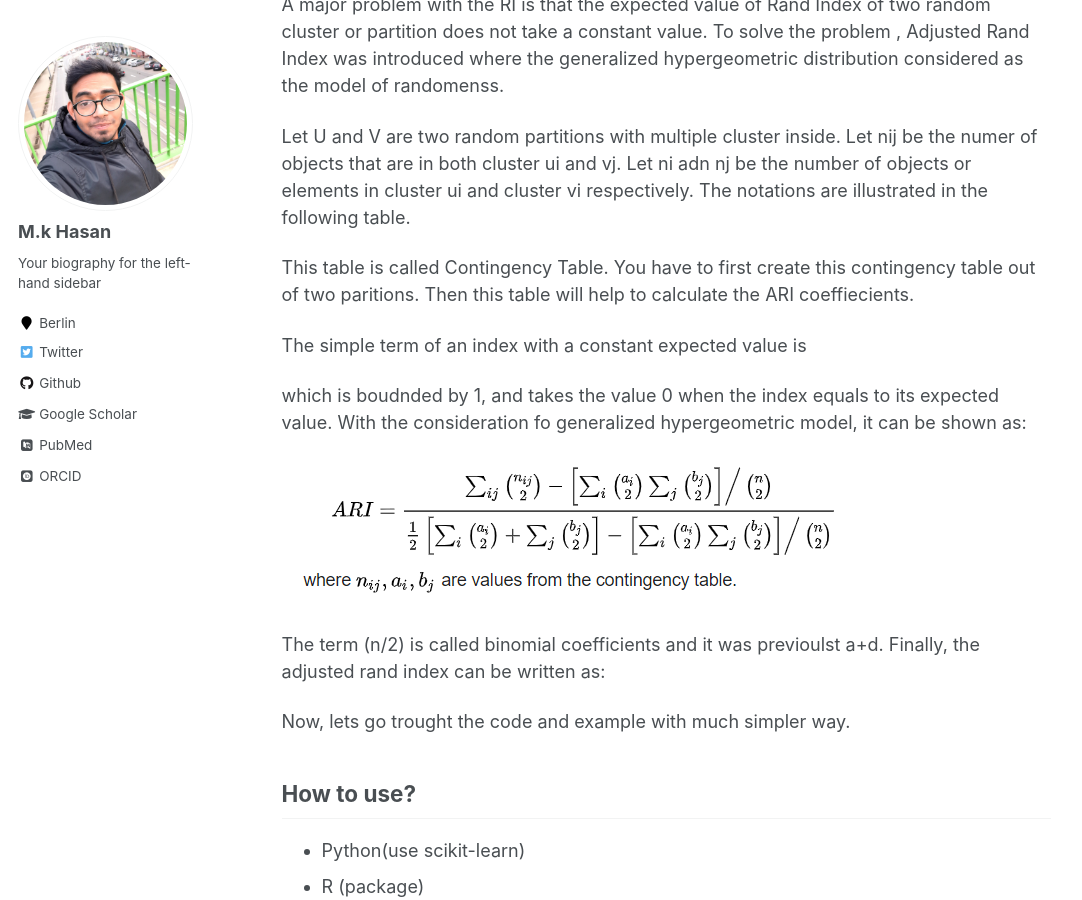
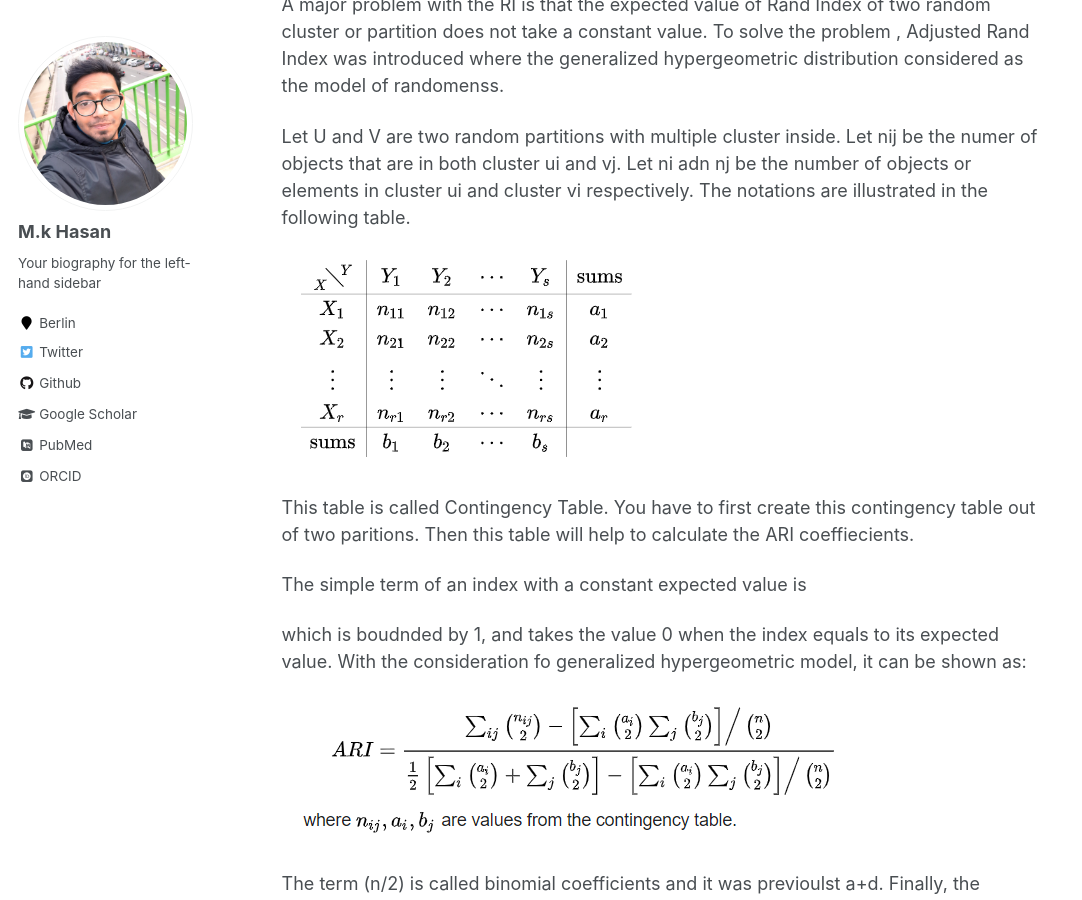
Before and after one commit to mk-hasan/mk-hasan.github.io, a Jekyll site: the page built from _posts/2020-07-7-AdjustedRandIndex.md, in a window 1280 px wide and 900 px high, scrolled down 1357 px. Shown: the whole window, without its empty margins (0-1082 px from the left). Built offline with Jekyll 4.4.1, drawn with Linux system fonts in a browser that asks for light colours; some web fonts are replaced.

```diff
--- a/_posts/2020-07-7-AdjustedRandIndex.md
+++ b/_posts/2020-07-7-AdjustedRandIndex.md
@@ -42,6 +42,7 @@ Here, R ranges from 0(no pair classified in the same way under both clusterings)
 Let U and V are two random partitions with multiple cluster inside. Let nij be the numer of objects that are in both cluster ui and vj. Let ni adn nj be the number of objects or elements in cluster ui and cluster vi respectively. The notations are illustrated in the following table.
 
 
+![ARI CTable](/images/ari-math.PNG "Adjusted Rand Index Contingency Table")
 
 This table is called Contingency Table. You have to first create this contingency table out of two paritions. Then this table will help to calculate the ARI coeffiecients.
 
@@ -50,7 +51,7 @@ The simple term of an index with a constant expected value is
 which is boudnded by 1, and takes the value 0 when the index equals to its expected value.
 With the consideration fo generalized hypergeometric model, it can be shown as:
 
-![ARi Equation](/images/ari-eq.PNG "Logo Title Text 1")
+![ARi Equation](/images/ari-eq.PNG "Adjusted Rand Index Equation")
 
 The term (n/2) is called binomial coefficients and it was previoulst a+d. Finally, the adjusted rand index can be written as:
 
```
